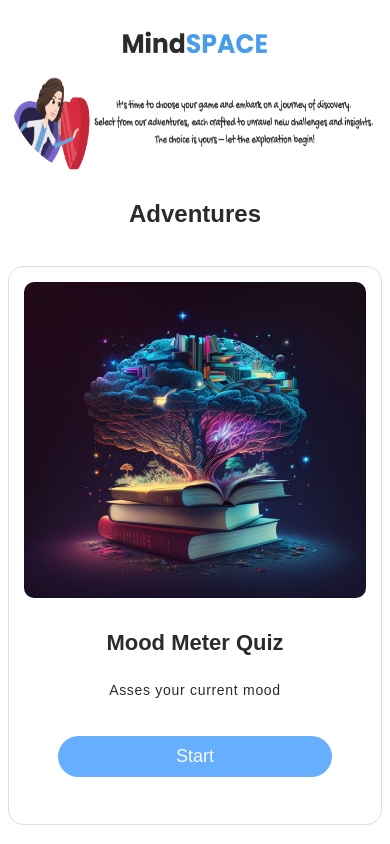
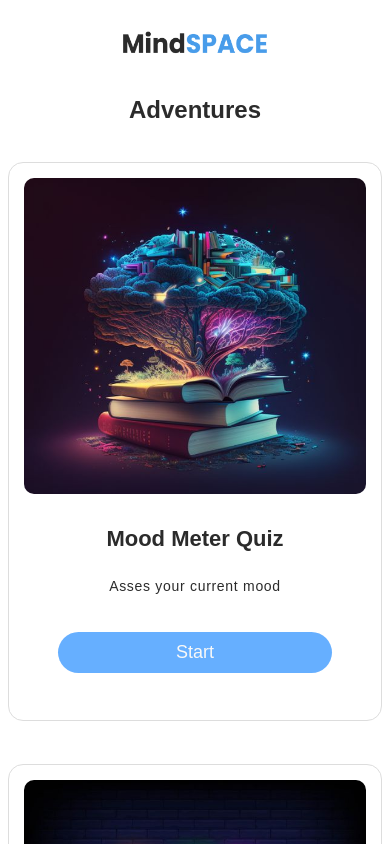
Before and after one commit to adelajoldic/mental-health-app-fe, an Angular app: page /games in a window 390 px wide. Shown: the top 844 px of the page. Built offline with nearby package versions, Linux system fonts and the light colour scheme.

Commit message:
Mobile Style Update

```diff
--- a/src/app/components/features/games-list/games-list.component.css
+++ b/src/app/components/features/games-list/games-list.component.css
@@ -89,9 +89,10 @@ button {
 }
 @media (max-width: 768px) {
   .choice {
-    max-width: 99.9%;
-    height: 100px;
-    margin: 0;
+    display: none;
+    /*max-width: 99.9%;*/
+    /*height: 100px;*/
+    /*margin: 0;*/
   }
 
   #introduction {
```
